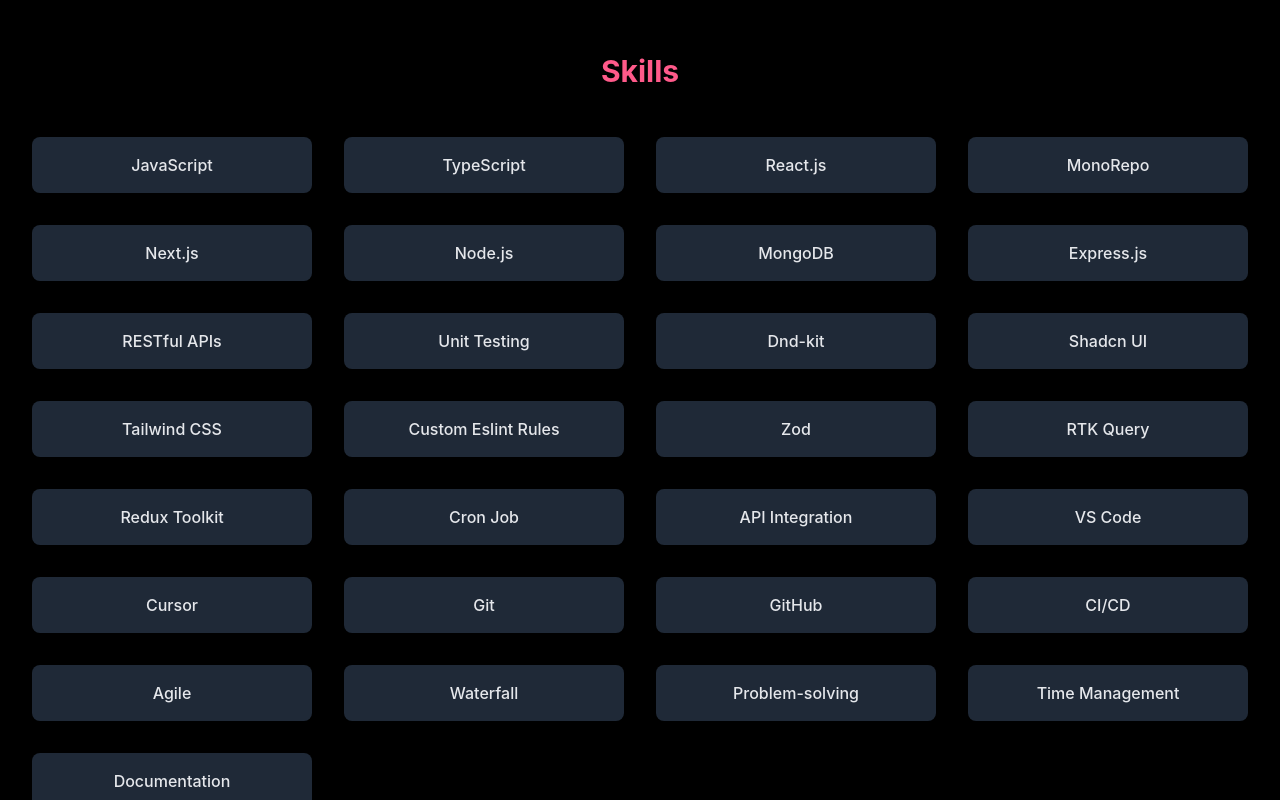
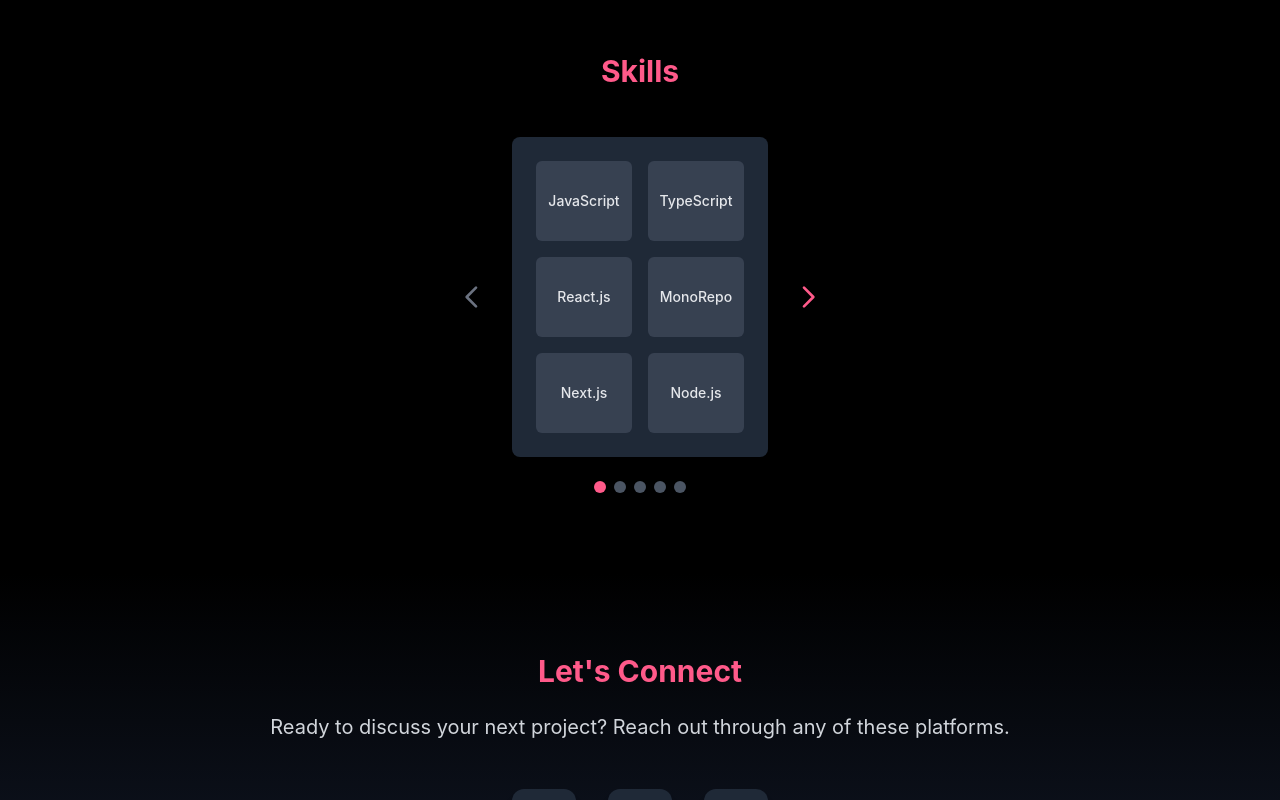
Before and after one commit to sokainakanwal1/portfolio, a Next.js app: page / in a window 1280 px wide. Shown: the part 960-1760 px from the top of the page. Built offline with nearby package versions, Linux system fonts and the light colour scheme.

Commit message:
updated skills section

```diff
--- a/src/pages/about.tsx
+++ b/src/pages/about.tsx
@@ -44,7 +44,7 @@
             <p className="text-gray-500 mb-6">10/2020 – 07/2024</p>
             <ul className="list-disc list-inside text-gray-400 space-y-2">
               <li>
-                Graduated with a 3.93 GPA, awarded the Gold Medal as top
+                Graduated with a 3.91 GPA, awarded the Gold Medal as top
                 performer.
               </li>
               <li>
--- a/src/pages/index.tsx
+++ b/src/pages/index.tsx
@@ -1,10 +1,6 @@
-import React, { useCallback } from "react";
+import React, { useState, useRef, useEffect } from "react";
 import Layout from "../components/Layout";
 import Link from "next/link";
-import Particles from "react-tsparticles";
-import { loadFull } from "tsparticles";
-
-import { Engine } from "tsparticles-engine"; // 👈 Import the correct type
 
 const Home: React.FC = () => {
   const featuredProjects = [
@@ -29,6 +25,71 @@
       link: "/projects/mojo-tip",
     },
   ];
+  const allSkills = [
+    "JavaScript",
+    "TypeScript",
+    "React.js",
+    "MonoRepo",
+    "Next.js",
+    "Node.js",
+    "MongoDB",
+    "Express.js",
+    "RESTful APIs",
+    "Unit Testing",
+    "Dnd-kit",
+    "Shadcn UI",
+    "Tailwind CSS",
+    "Custom Eslint Rules",
+    "Zod",
+    "RTK Query",
+    "Redux Toolkit",
+    "Cron Job",
+    "API Integration",
+    "VS Code",
+    "Cursor",
+    "Git",
+    "GitHub",
+    "CI/CD",
+    "Agile",
+    "Waterfall",
+    "Problem-solving",
+    "Time Management",
+    "Documentation",
+  ];
+
+  const skillsPerPage = 6;
+  const skillPages = [];
+  for (let i = 0; i < allSkills.length; i += skillsPerPage) {
+    skillPages.push(allSkills.slice(i, i + skillsPerPage));
+  }
+
+  const [currentPage, setCurrentPage] = useState(0);
+  const [isAnimating, setIsAnimating] = useState(false);
+  const [displayedPage, setDisplayedPage] = useState(0);
+  const [direction, setDirection] = useState<"left" | "right">("right");
+
+  const changePage = (newPage: number) => {
+    if (isAnimating || newPage < 0 || newPage >= skillPages.length) return;
+
+    const newDirection = newPage > currentPage ? "right" : "left";
+    setDirection(newDirection);
+    setIsAnimating(true);
+    setCurrentPage(newPage);
+  };
+
+  const nextPage = () => changePage(currentPage + 1);
+  const prevPage = () => changePage(currentPage - 1);
+
+  // Handle animation completion
+  useEffect(() => {
+    if (isAnimating) {
+      const timer = setTimeout(() => {
+        setDisplayedPage(currentPage);
+        setIsAnimating(false);
+      }, 600); // Should match your CSS animation duration
+      return () => clearTimeout(timer);
+    }
+  }, [isAnimating, currentPage]);
 
   return (
     <Layout>
@@ -100,44 +161,123 @@
           <h2 className="text-3xl font-bold text-[#FF5A8A] mb-12 text-center">
             Skills
           </h2>
-          <div className="grid grid-cols-2 md:grid-cols-3 lg:grid-cols-4 gap-8">
-            {[
-              "JavaScript",
-              "TypeScript",
-              "React.js",
-"MonoRepo",
-              "Next.js",
-              "Node.js",
-              "MongoDB",
-              "Express.js",
-              "RESTful APIs",
-              "Unit Testing",
-              "Dnd-kit",
-              "Shadcn UI",
-              "Tailwind CSS",
-              "Custom Eslint Rules",
-              "Zod",
-              "RTK Query",
-              "Redux Toolkit",
-              "Cron Job",
-              "API Integration",
-              "VS Code",
-              "Cursor",
-              "Git",
-              "GitHub",
-              "CI/CD",
-              "Agile",
-              "Waterfall",
-              "Problem-solving",
-              "Time Management",
-              "Documentation",
-            ].map((skill) => (
+
+          <div className="flex justify-center items-center">
+            {/* Previous Page Button */}
+            <button
+              onClick={prevPage}
+              disabled={currentPage === 0 || isAnimating}
+              className={`mx-4 p-2 rounded-full ${
+                currentPage === 0
+                  ? "text-gray-500 cursor-not-allowed"
+                  : "text-[#FF5A8A] hover:bg-gray-800"
+              }`}
+            >
+              <svg
+                xmlns="http://www.w3.org/2000/svg"
+                className="h-8 w-8"
+                fill="none"
+                viewBox="0 0 24 24"
+                stroke="currentColor"
+              >
+                <path
+                  strokeLinecap="round"
+                  strokeLinejoin="round"
+                  strokeWidth={2}
+                  d="M15 19l-7-7 7-7"
+                />
+              </svg>
+            </button>
+
+            {/* Book Container */}
+            <div className="relative w-64 h-80 perspective-1000">
+              {/* Front Page (always visible) */}
               <div
-                key={skill}
-                className="bg-gray-800 p-4 rounded-lg shadow-sm text-center hover:shadow-md hover:shadow-[#FF5A8A]/20 transition-shadow"
+                className={`absolute w-full h-full bg-gray-800 rounded-lg shadow-lg p-6 backface-hidden transition-all duration-600 ${
+                  isAnimating && direction === "right" ? "animate-flip-out" : ""
+                } ${
+                  isAnimating && direction === "left" ? "animate-flip-in" : ""
+                }`}
               >
-                <span className="text-gray-200 font-medium">{skill}</span>
+                <div className="grid grid-cols-2 gap-4 h-full">
+                  {skillPages[displayedPage]?.map((skill) => (
+                    <div
+                      key={`front-${skill}`}
+                      className="bg-gray-700 p-3 rounded-md flex items-center justify-center text-center"
+                    >
+                      <span className="text-gray-200 font-medium text-sm">
+                        {skill}
+                      </span>
+                    </div>
+                  ))}
+                </div>
               </div>
+
+              {/* Back Page (next/previous page during animation) */}
+              {isAnimating && (
+                <div
+                  className={`absolute w-full h-full bg-gray-800 rounded-lg shadow-lg p-6 backface-hidden transition-all duration-600 ${
+                    direction === "right"
+                      ? "animate-flip-in"
+                      : "animate-flip-out"
+                  }`}
+                >
+                  <div className="grid grid-cols-2 gap-4 h-full">
+                    {skillPages[
+                      direction === "right" ? currentPage : currentPage
+                    ]?.map((skill) => (
+                      <div
+                        key={`back-${skill}`}
+                        className="bg-gray-700 p-3 rounded-md flex items-center justify-center text-center"
+                      >
+                        <span className="text-gray-200 font-medium text-sm">
+                          {skill}
+                        </span>
+                      </div>
+                    ))}
+                  </div>
+                </div>
+              )}
+            </div>
+
+            {/* Next Page Button */}
+            <button
+              onClick={nextPage}
+              disabled={currentPage === skillPages.length - 1 || isAnimating}
+              className={`mx-4 p-2 rounded-full ${
+                currentPage === skillPages.length - 1
+                  ? "text-gray-500 cursor-not-allowed"
+                  : "text-[#FF5A8A] hover:bg-gray-800"
+              }`}
+            >
+              <svg
+                xmlns="http://www.w3.org/2000/svg"
+                className="h-8 w-8"
+                fill="none"
+                viewBox="0 0 24 24"
+                stroke="currentColor"
+              >
+                <path
+                  strokeLinecap="round"
+                  strokeLinejoin="round"
+                  strokeWidth={2}
+                  d="M9 5l7 7-7 7"
+                />
+              </svg>
+            </button>
+          </div>
+
+          {/* Page Indicators */}
+          <div className="flex justify-center mt-6">
+            {skillPages.map((_, index) => (
+              <button
+                key={index}
+                onClick={() => changePage(index)}
+                disabled={isAnimating}
+                className={`w-3 h-3 mx-1 rounded-full ${
+                  index === currentPage ? "bg-[#FF5A8A]" : "bg-gray-600"
+                }`}
+              />
             ))}
           </div>
         </div>
--- a/src/styles/globals.css
+++ b/src/styles/globals.css
@@ -28,7 +28,37 @@
     @apply font-bold;
   }
 }
+@keyframes flip {
+  0% {
+    transform: rotateY(0deg);
+  }
+  50% {
+    transform: rotateY(90deg);
+  }
+  100% {
+    transform: rotateY(0deg);
+  }
+}
 
+.perspective-1000 {
+  perspective: 1000px;
+}
+
+.backface-hidden {
+  backface-visibility: hidden;
+}
+
+.rotate-y-180 {
+  transform: rotateY(180deg);
+}
+
+.rotate-y-0 {
+  transform: rotateY(0deg);
+}
+
+.animate-flip {
+  animation: flip 1s ease-in-out;
+}
 @layer components {
   .btn-primary {
     @apply bg-primary text-white px-6 py-3 rounded-lg font-medium hover:bg-secondary transition-colors;
```
